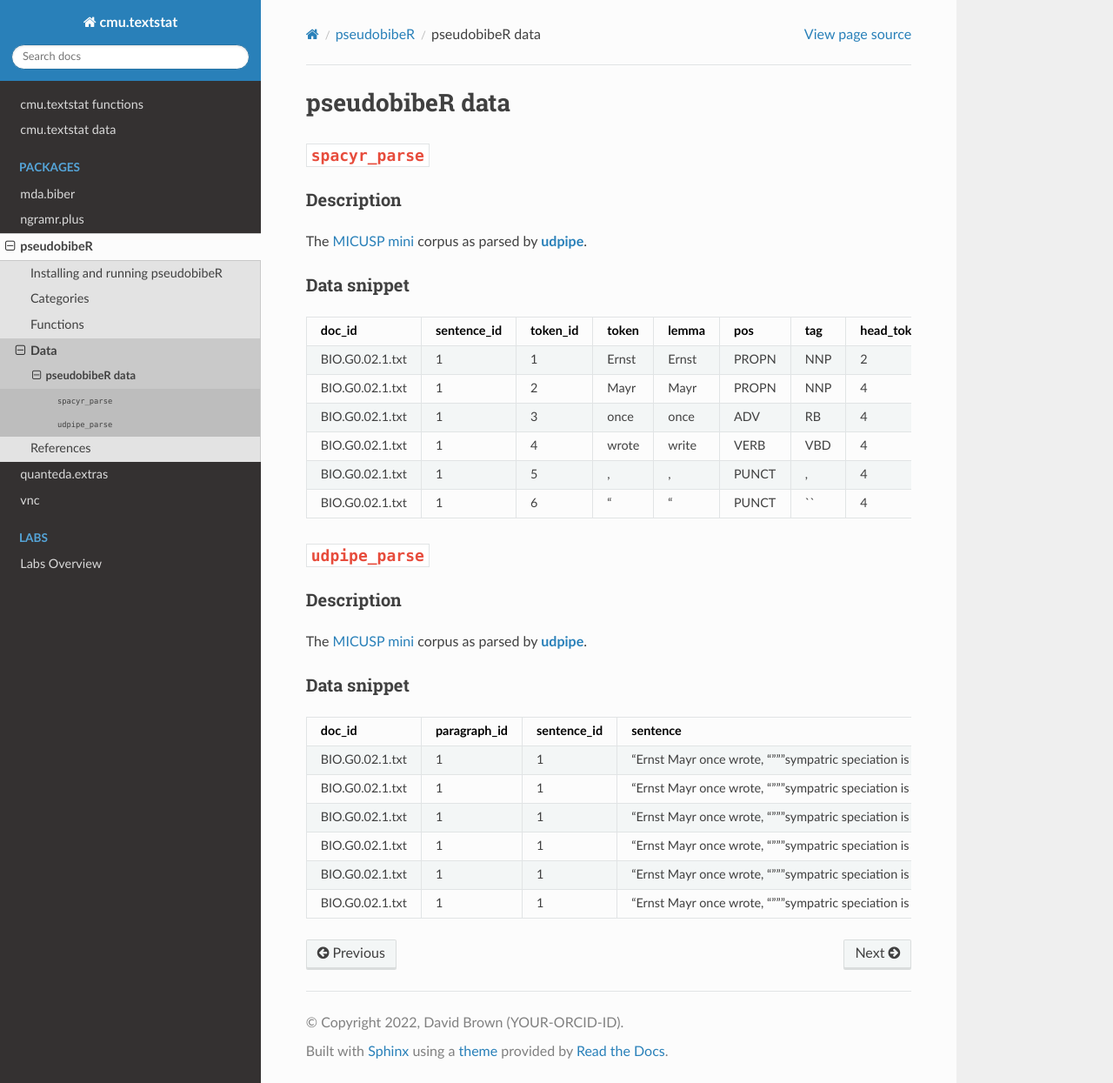
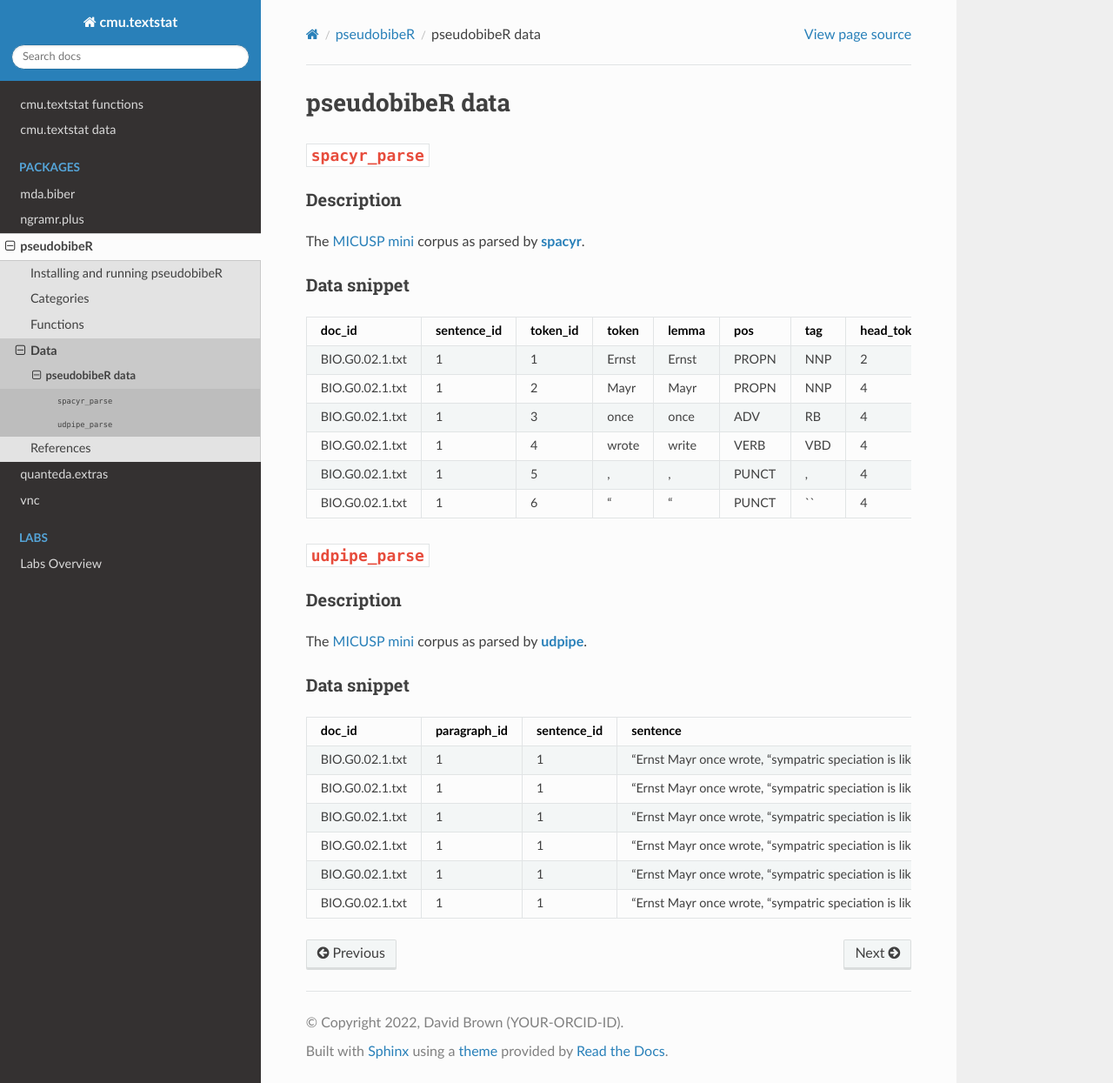
Before and after one commit to browndw/cmu-textstat-docs, a Sphinx documentation site: the page built from docs/pseudobibeR/data/data.md, in a window 1280 px wide and 1245 px high. Shown: the whole window at 87% size. Built offline with Sphinx 7.4.7 and the Read the Docs theme 2.0.0, drawn with Linux system fonts in a browser that asks for light colours.

Commit message:
Update data.md

```diff
--- a/docs/pseudobibeR/data/data.md
+++ b/docs/pseudobibeR/data/data.md
@@ -4,7 +4,7 @@
 
 ### Description
 
-The [MICUSP mini](https://cmu-textstat-docs.readthedocs.io/en/latest/data/data.html#micusp-mini) corpus as parsed by **[udpipe](https://bnosac.github.io/udpipe/docs/doc0.html)**.
+The [MICUSP mini](https://cmu-textstat-docs.readthedocs.io/en/latest/data/data.html#micusp-mini) corpus as parsed by **[spacyr](https://spacyr.quanteda.io/)**.
 
 
 ### Data snippet
@@ -30,9 +30,9 @@ The [MICUSP mini](https://cmu-textstat-docs.readthedocs.io/en/latest/data/data.h
 
 | doc_id          | paragraph_id | sentence_id | sentence                                                                                                                                                        | token_id | token | lemma | upos  | xpos | feats                              | head_token_id | dep_rel       | deps | misc          |
 |-----------------|--------------|-------------|-----------------------------------------------------------------------------------------------------------------------------------------------------------------|----------|-------|-------|-------|------|------------------------------------|---------------|---------------|------|---------------|
-| BIO.G0.02.1.txt | 1            | 1           | "Ernst Mayr once wrote, """"sympatric speciation is like the Lernaean Hydra which grew two new heads whenever one of its old heads was cut off"""" (1963:451)." | 1        | Ernst | Ernst | PROPN | NNP  | Number=Sing                        | 4             | nsubj         | NA   | NA            |
-| BIO.G0.02.1.txt | 1            | 1           | "Ernst Mayr once wrote, """"sympatric speciation is like the Lernaean Hydra which grew two new heads whenever one of its old heads was cut off"""" (1963:451)." | 2        | Mayr  | Mayr  | PROPN | NNP  | Number=Sing                        | 1             | flat          | NA   | NA            |
-| BIO.G0.02.1.txt | 1            | 1           | "Ernst Mayr once wrote, """"sympatric speciation is like the Lernaean Hydra which grew two new heads whenever one of its old heads was cut off"""" (1963:451)." | 3        | once  | once  | ADV   | RB   | NumType=Mult                       | 4             | advmod        | NA   | NA            |
-| BIO.G0.02.1.txt | 1            | 1           | "Ernst Mayr once wrote, """"sympatric speciation is like the Lernaean Hydra which grew two new heads whenever one of its old heads was cut off"""" (1963:451)." | 4        | wrote | write | VERB  | VBD  | Mood=Ind\|Tense=Past\|VerbForm=Fin | 0             | root          | NA   | SpaceAfter=No |
-| BIO.G0.02.1.txt | 1            | 1           | "Ernst Mayr once wrote, """"sympatric speciation is like the Lernaean Hydra which grew two new heads whenever one of its old heads was cut off"""" (1963:451)." | 5        | ,     | ,     | PUNCT | ,    | NA                                 | 4             | punct         | NA   | NA            |
-| BIO.G0.02.1.txt | 1            | 1           | "Ernst Mayr once wrote, """"sympatric speciation is like the Lernaean Hydra which grew two new heads whenever one of its old heads was cut off"""" (1963:451)." | 6        | PUNCT | ``    | NA    | 4    | punct                              | NA            | SpaceAfter=No |      |               |
+| BIO.G0.02.1.txt | 1            | 1           | "Ernst Mayr once wrote, "sympatric speciation is like the Lernaean Hydra which grew two new heads whenever one of its old heads was cut off" (1963:451)." | 1        | Ernst | Ernst | PROPN | NNP  | Number=Sing                        | 4             | nsubj         | NA   | NA            |
+| BIO.G0.02.1.txt | 1            | 1           | "Ernst Mayr once wrote, "sympatric speciation is like the Lernaean Hydra which grew two new heads whenever one of its old heads was cut off" (1963:451)." | 2        | Mayr  | Mayr  | PROPN | NNP  | Number=Sing                        | 1             | flat          | NA   | NA            |
+| BIO.G0.02.1.txt | 1            | 1           | "Ernst Mayr once wrote, "sympatric speciation is like the Lernaean Hydra which grew two new heads whenever one of its old heads was cut off" (1963:451)." | 3        | once  | once  | ADV   | RB   | NumType=Mult                       | 4             | advmod        | NA   | NA            |
+| BIO.G0.02.1.txt | 1            | 1           | "Ernst Mayr once wrote, "sympatric speciation is like the Lernaean Hydra which grew two new heads whenever one of its old heads was cut off" (1963:451)." | 4        | wrote | write | VERB  | VBD  | Mood=Ind\|Tense=Past\|VerbForm=Fin | 0             | root          | NA   | SpaceAfter=No |
+| BIO.G0.02.1.txt | 1            | 1           | "Ernst Mayr once wrote, "sympatric speciation is like the Lernaean Hydra which grew two new heads whenever one of its old heads was cut off" (1963:451)." | 5        | ,     | ,     | PUNCT | ,    | NA                                 | 4             | punct         | NA   | NA            |
+| BIO.G0.02.1.txt | 1            | 1           | "Ernst Mayr once wrote, "sympatric speciation is like the Lernaean Hydra which grew two new heads whenever one of its old heads was cut off" (1963:451)." | 6        | " | "    | PUNCT | ``    | NA                              | 4            | punct   |NA   |SpaceAfter=No  |
```
